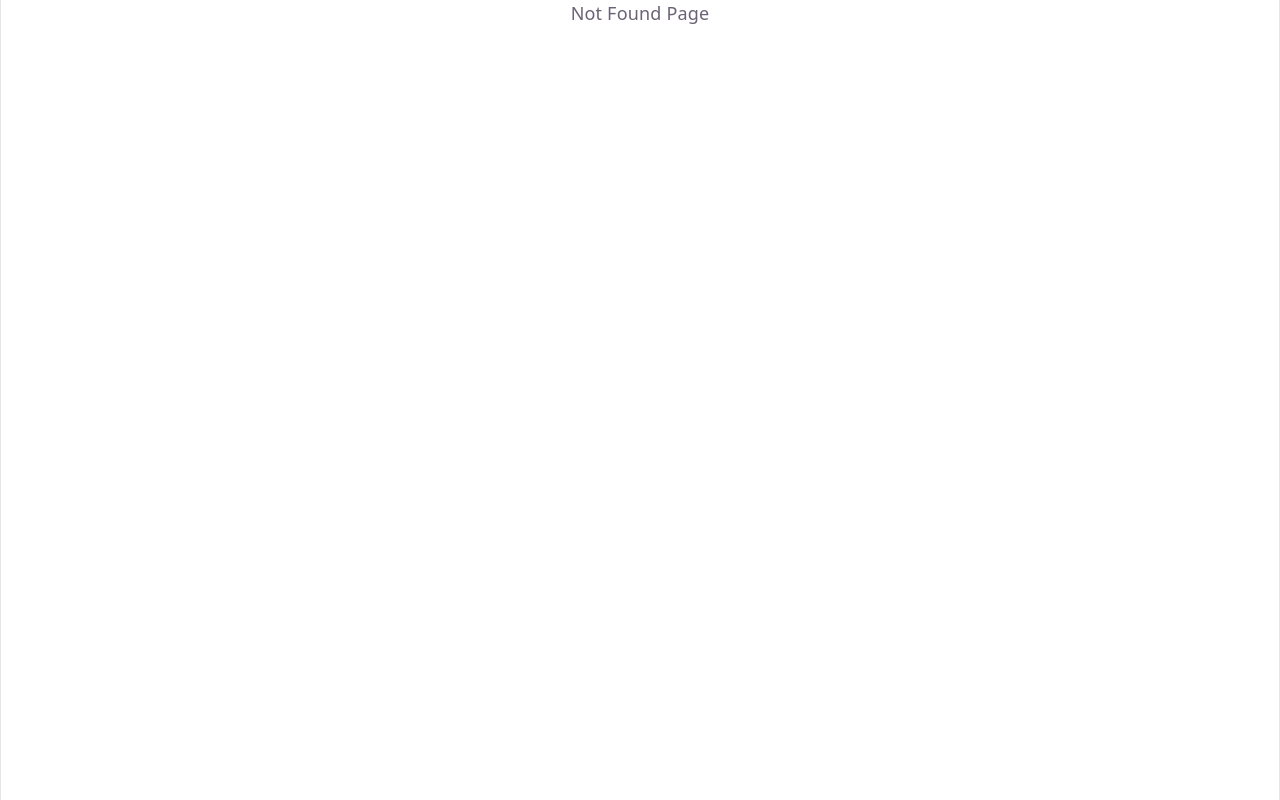
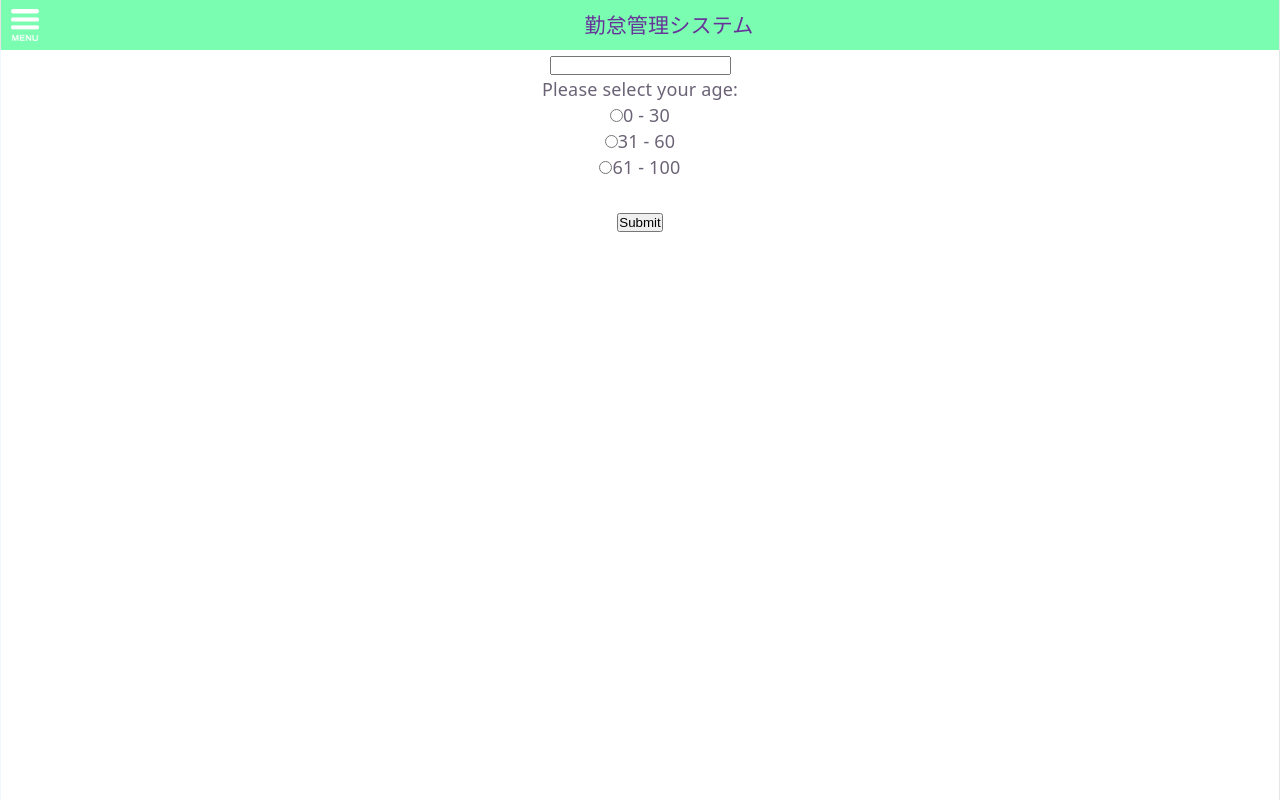
Before and after one commit to nbhvduc/React, a React (Vite) app: page /create_employee in a window 1280 px wide. Before the commit this address had no page. Built offline with nearby package versions, Linux system fonts and the light colour scheme.

Commit message:
create menuAdmin

```diff
--- a/src/App.tsx
+++ b/src/App.tsx
@@ -1,13 +1,14 @@
 import { Outlet } from "react-router";
 import { Menu } from "./Pages/Menu/menu";
 import { useUser } from "./context/userProvider";
+import { MenuAdmin } from "./Pages/MenuAdmin/MenuAdmin";
 
 export default function App() {
   const { user } = useUser();
 
   return (
     <>
-      {user?.role === "admin" ? <div>admin menu</div> : <Menu />}
+      {user?.role === "admin" ? <MenuAdmin /> : <Menu />}
       <Outlet />
     </>
   );
--- a/src/Home/home.tsx
+++ b/src/Home/home.tsx
@@ -7,13 +7,16 @@ export const Home = () => {
   useEffect(() => {
     async function fetchUser() {
       try {
-        const response = await fetch("http://127.0.0.1:8000/users/get_user", {
-          method: "GET",
-          headers: {
-            "content-type": "application/json",
-            Authorization: `Bearer ${localStorage.getItem("jwt") || ""}`,
+        const response = await fetch(
+          "http://127.0.0.1:8000/users/get_employee",
+          {
+            method: "GET",
+            headers: {
+              "content-type": "application/json",
+              Authorization: `Bearer ${localStorage.getItem("jwt") || ""}`,
+            },
           },
-        });
+        );
         const data = await response.json();
         setUser(data);
         console.log(data);
--- /dev/null
+++ b/src/Pages/CreateEmployee/CreateEmployee.tsx
@@ -0,0 +1,22 @@
+import { useState } from "react";
+
+export function CreateEmployee() {
+  return (
+    <div>
+      <input type="text" />
+
+      <p>Please select your age:</p>
+      <input type="radio" id="age1" name="age" value="30" />
+      <label htmlFor="age1">0 - 30</label>
+      <br />
+      <input type="radio" id="age2" name="age" value="60" />
+      <label htmlFor="age2">31 - 60</label>
+      <br />
+      <input type="radio" id="age3" name="age" value="100" />
+      <label htmlFor="age3">61 - 100</label>
+      <br />
+      <br />
+      <input type="submit" value="Submit"></input>
+    </div>
+  );
+}
--- /dev/null
+++ b/src/Pages/MenuAdmin/MenuAdmin.css
@@ -0,0 +1,46 @@
+.container {
+  display: flex;
+}
+
+.title-menu {
+  color: rebeccapurple;
+  height: 50px;
+  display: flex;
+  gap: 20px;
+  align-items: center;
+  padding-left: 20px;
+  left: 0;
+  right: 0;
+  flex: 1;
+  justify-content: center;
+}
+.header {
+  display: flex;
+  background: #7bfdb1;
+  align-items: center;
+  flex: 1;
+}
+.header img {
+  width: 28px;
+  height: auto;
+  margin-left: 10px;
+}
+.menu li {
+  cursor: pointer;
+  flex: 1;
+  margin-top: 50px;
+  color: rebeccapurple;
+}
+.menu {
+  width: 200px;
+  transform: translate(-100%);
+  position: absolute;
+  top: 0;
+  bottom: 0;
+  transition: transform 0.3s ease;
+  background-color: aliceblue;
+  margin-top: 50px;
+}
+.menu-open {
+  transform: translate(0);
+}
--- /dev/null
+++ b/src/Pages/MenuAdmin/MenuAdmin.tsx
@@ -0,0 +1,81 @@
+import { useState } from "react";
+import menuSticker from "../../assets/menu-sticker.png";
+import { useNavigate } from "react-router";
+import { useLocation } from "react-router";
+
+import "./MenuAdmin.css";
+
+export function MenuAdmin() {
+  const [isMenuOpen, setIsMenuOpen] = useState(false);
+  const navigate = useNavigate();
+  const location = useLocation();
+  const email = location.state?.email ?? "";
+  console.log(email);
+
+  function handleToggleMenu() {
+    setIsMenuOpen((prev) => !prev);
+  }
+
+  const classMenu = ["menu", isMenuOpen ? "menu-open" : ""].join(" ");
+  console.log(classMenu);
+
+  return (
+    <div className="container">
+      <div className={classMenu}>
+        <ul>
+          <li
+            onClick={() => {
+              navigate("/home");
+              handleToggleMenu();
+            }}
+          >
+            ホームページ
+          </li>
+          <li
+            onClick={() => {
+              navigate("/SalaryList", { state: { email: email } });
+              handleToggleMenu();
+            }}
+          >
+            WEB給与明細
+          </li>
+          <li
+            onClick={() => {
+              navigate("/changepassword", { state: { email } });
+              handleToggleMenu();
+            }}
+          >
+            パスワード・メールアドレス設定
+          </li>
+          <li
+            onClick={() => {
+              navigate("/create_employee");
+              handleToggleMenu();
+            }}
+          >
+            Create Employee
+          </li>
+
+          <li
+            onClick={() => {
+              navigate("/login");
+              handleToggleMenu();
+            }}
+          >
+            ログアウト
+          </li>
+        </ul>
+      </div>
+
+      <div className="header">
+        <img
+          style={{ cursor: "pointer" }}
+          onClick={handleToggleMenu}
+          src={menuSticker}
+          alt="menu-Sticker"
+        />
+        <h3 className="title-menu">勤怠管理システム</h3>
+      </div>
+    </div>
+  );
+}
--- a/src/Pages/SalaryList/SalaryList.tsx
+++ b/src/Pages/SalaryList/SalaryList.tsx
@@ -1,15 +1,14 @@
-import { useLocation } from "react-router";
 import "./SalaryList.css";
 import { useState } from "react";
 import { useNavigate } from "react-router";
+import { useUser } from "../../context/userProvider";
 
 export function SalaryList() {
-  const location = useLocation();
   const [isUserDropDown, setIsUserDropDown] = useState(false);
   const [selectYear, setSelectYear] = useState("2026");
   const [isSelectYear, setIsSelectYear] = useState(false);
   const navigate = useNavigate();
-  const email = location.state?.email ?? "";
+  const { user } = useUser();
 
   const years = ["2024", "2025", "2026", "2027", "2028", "2029", "2030"];
 
@@ -66,7 +65,7 @@ export function SalaryList() {
             d="M15.75 6a3.75 3.75 0 1 1-7.5 0 3.75 3.75 0 0 1 7.5 0ZM4.501 20.118a7.5 7.5 0 0 1 14.998 0A17.933 17.933 0 0 1 12 21.75c-2.676 0-5.216-.584-7.499-1.632Z"
           />
         </svg>
-        <header className="header-salary">{email}</header>
+        <header className="header-salary">{user?.name}</header>
         <svg
           xmlns="http://www.w3.org/2000/svg"
           fill="none"
--- a/src/context/userContext.tsx
+++ b/src/context/userContext.tsx
@@ -4,6 +4,8 @@ export type User = {
   id: number;
   email: string;
   role: "user" | "admin";
+  name: string;
+  employee_code: string;
   is_active: boolean;
 };
 
--- a/src/router.tsx
+++ b/src/router.tsx
@@ -12,6 +12,7 @@ import { InputOTP } from "./Pages/ForgotPassword/inputOTP";
 import { CreateNewPassword } from "./Pages/ForgotPassword/CreateNewPassword";
 import { SalaryDetail } from "./Pages/SalaryDetail/SalaryDetail";
 import { ChangePassword } from "./Pages/ChangePassword/changepassword";
+import { CreateEmployee } from "./Pages/CreateEmployee/CreateEmployee";
 
 import { SalaryList } from "./Pages/SalaryList/SalaryList";
 
@@ -37,6 +38,10 @@ export const router = createBrowserRouter([
       {
         path: "/changepassword",
         element: <ChangePassword />,
+      },
+      {
+        path: "create_employee",
+        element: <CreateEmployee />,
       },
     ],
   },
```
